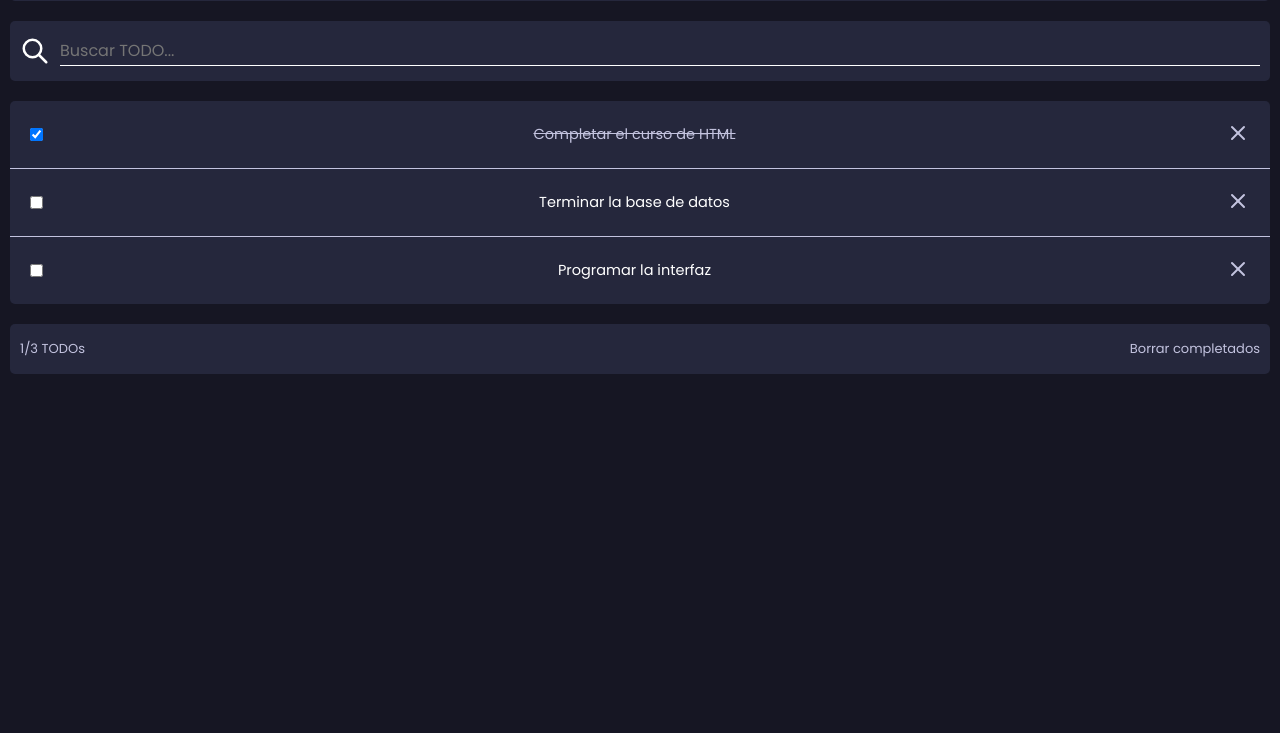
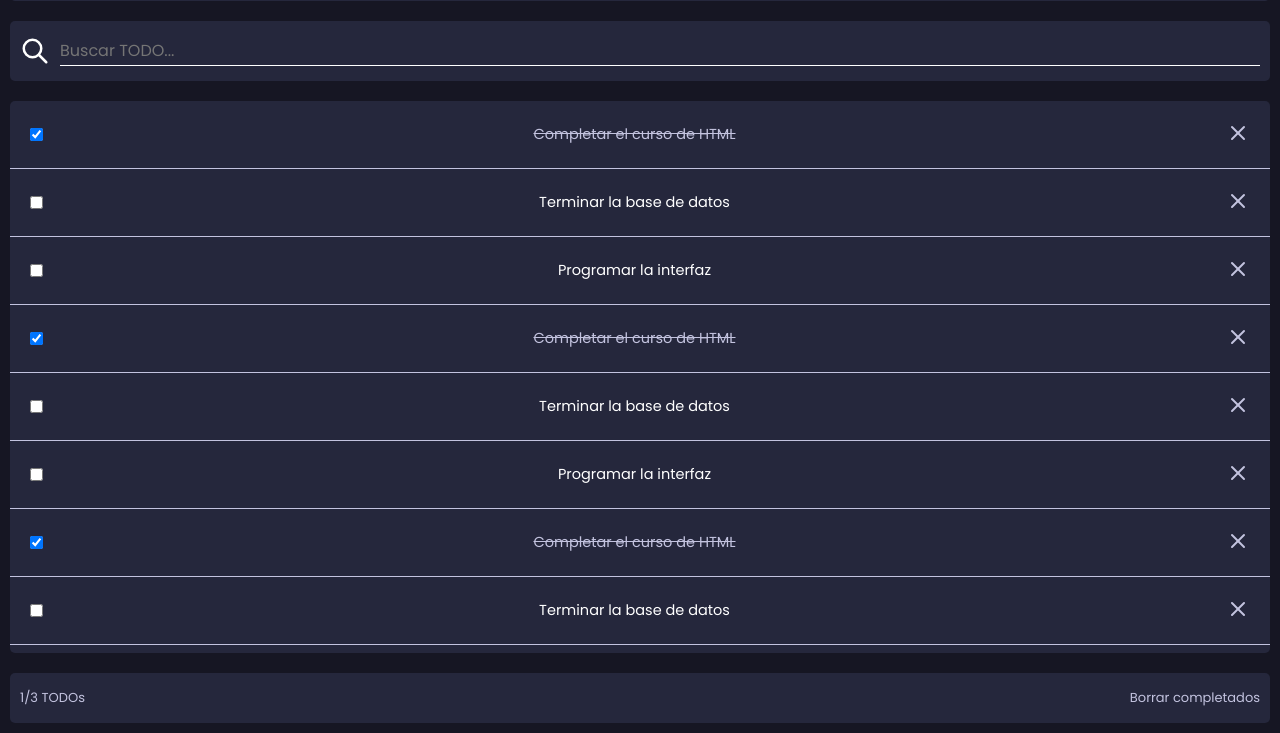
Before and after one commit to Gadgeter-EA/to-do-list-class, a plain HTML site: page index.html in a window 1280 px wide. Shown: the part 67-800 px from the top of the page. Drawn offline with Linux system fonts and the light colour scheme.

Commit message:
Contendor de las todo limitado

```diff
--- a/index.css
+++ b/index.css
@@ -89,6 +89,7 @@ h1 {
 
 .todo-list {
   width: 100%;
+  max-height: calc(100vh - 2rem - 5.8rem - 2rem - 6rem - 2rem - 2rem - 5rem);
 
   display: flex;
   flex-direction: column;
@@ -98,6 +99,8 @@ h1 {
   border-radius: 0.5rem;
   background-color: var(--primaryColor);
   list-style: none;
+
+  overflow-y: auto;
 }
 
 .todo {
--- a/index.html
+++ b/index.html
@@ -78,6 +78,90 @@
          </svg>
         </button>
       </li>
+
+      <li class="todo todo--completed">
+        <input type="checkbox" checked>
+
+        <span>Completar el curso de HTML</span>
+
+        <button>
+          <svg width="24" height="24" viewBox="0 0 24 24" stroke-width="2" stroke="currentColor" fill="none" stroke-linecap="round" stroke-linejoin="round">
+            <path stroke="none" d="M0 0h24v24H0z" fill="none"></path>
+            <path d="M18 6l-12 12"></path>
+            <path d="M6 6l12 12"></path>
+         </svg>
+        </button>
+      </li>
+
+      <li class="todo">
+        <input type="checkbox">
+
+        <span>Terminar la base de datos</span>
+
+        <button>
+          <svg width="24" height="24" viewBox="0 0 24 24" stroke-width="2" stroke="currentColor" fill="none" stroke-linecap="round" stroke-linejoin="round">
+            <path stroke="none" d="M0 0h24v24H0z" fill="none"></path>
+            <path d="M18 6l-12 12"></path>
+            <path d="M6 6l12 12"></path>
+         </svg>
+        </button>
+      </li>
+
+      <li class="todo">
+        <input type="checkbox">
+
+        <span>Programar la interfaz</span>
+
+        <button>
+          <svg width="24" height="24" viewBox="0 0 24 24" stroke-width="2" stroke="currentColor" fill="none" stroke-linecap="round" stroke-linejoin="round">
+            <path stroke="none" d="M0 0h24v24H0z" fill="none"></path>
+            <path d="M18 6l-12 12"></path>
+            <path d="M6 6l12 12"></path>
+         </svg>
+        </button>
+      </li>
+
+      <li class="todo todo--completed">
+        <input type="checkbox" checked>
+
+        <span>Completar el curso de HTML</span>
+
+        <button>
+          <svg width="24" height="24" viewBox="0 0 24 24" stroke-width="2" stroke="currentColor" fill="none" stroke-linecap="round" stroke-linejoin="round">
+            <path stroke="none" d="M0 0h24v24H0z" fill="none"></path>
+            <path d="M18 6l-12 12"></path>
+            <path d="M6 6l12 12"></path>
+         </svg>
+        </button>
+      </li>
+
+      <li class="todo">
+        <input type="checkbox">
+
+        <span>Terminar la base de datos</span>
+
+        <button>
+          <svg width="24" height="24" viewBox="0 0 24 24" stroke-width="2" stroke="currentColor" fill="none" stroke-linecap="round" stroke-linejoin="round">
+            <path stroke="none" d="M0 0h24v24H0z" fill="none"></path>
+            <path d="M18 6l-12 12"></path>
+            <path d="M6 6l12 12"></path>
+         </svg>
+        </button>
+      </li>
+
+      <li class="todo">
+        <input type="checkbox">
+
+        <span>Programar la interfaz</span>
+
+        <button>
+          <svg width="24" height="24" viewBox="0 0 24 24" stroke-width="2" stroke="currentColor" fill="none" stroke-linecap="round" stroke-linejoin="round">
+            <path stroke="none" d="M0 0h24v24H0z" fill="none"></path>
+            <path d="M18 6l-12 12"></path>
+            <path d="M6 6l12 12"></path>
+         </svg>
+        </button>
+      </li>
     </ul>
 
     <section class="todo-list-controls">
```
